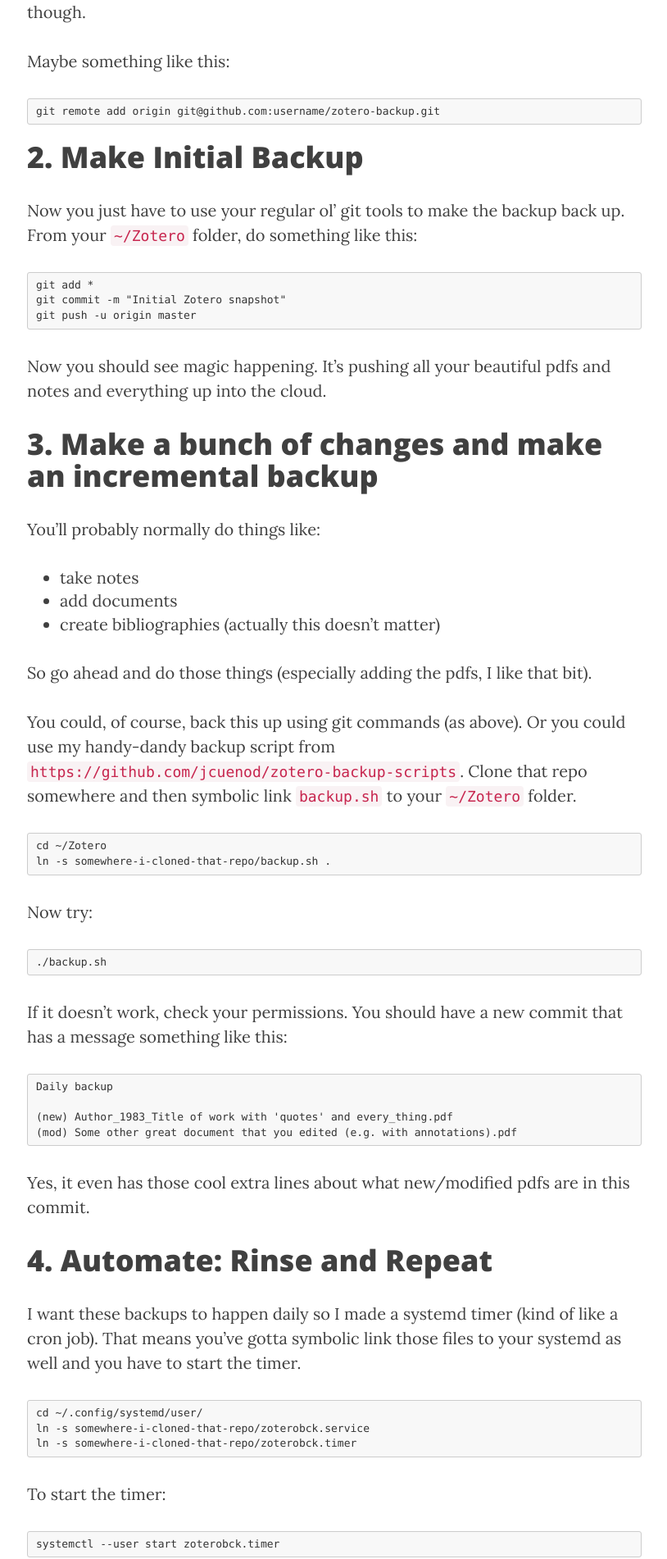
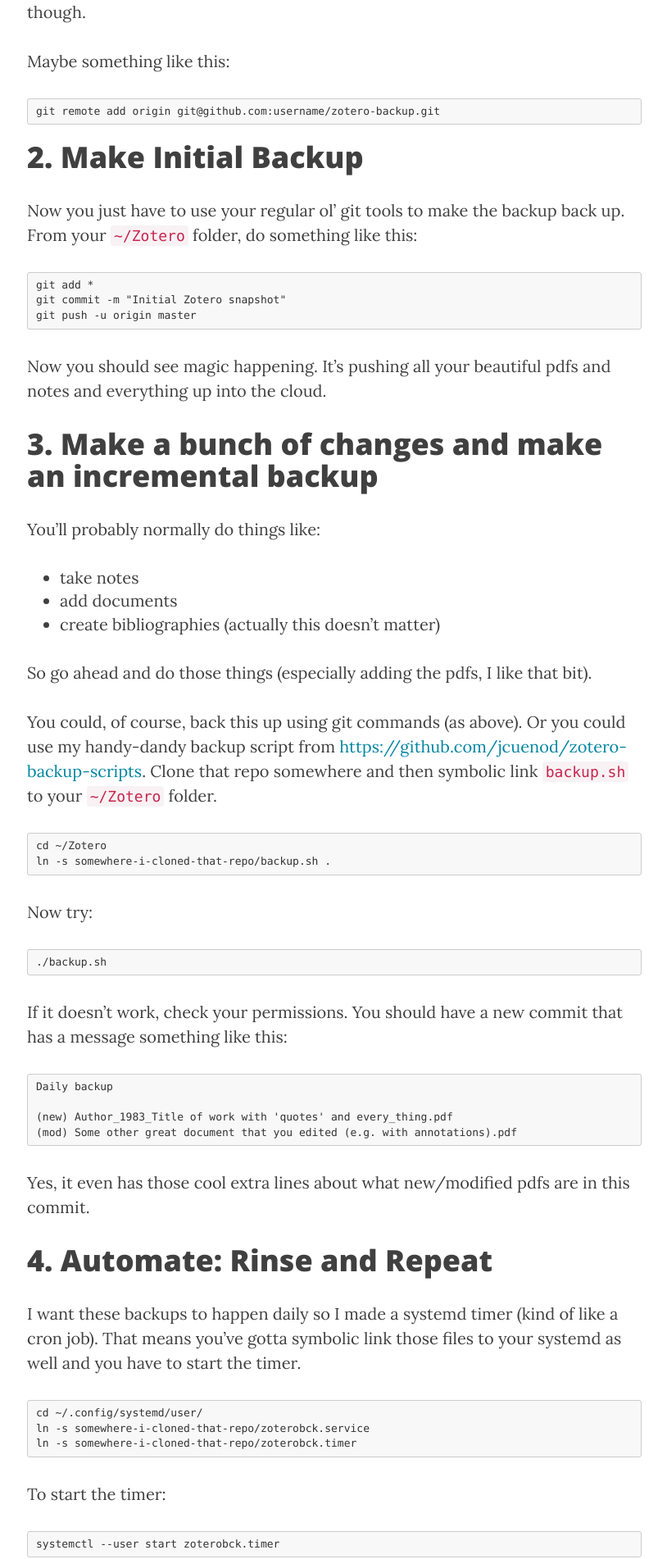
Before and after one commit to jcuenod/bibletech, a Jekyll site: the page built from _posts/2020-06-14-zotero-github-backups.md, in a window 1280 px wide. Shown: the part 1030-2932 px from the top of the page at 82% size, without its empty margins (232-1046 px from the left). Built offline with Jekyll 4.4.1, drawn with Linux system fonts in a browser that asks for light colours; nearby versions of some CDN libraries.

````diff
--- a/_posts/2020-06-14-zotero-github-backups.md
+++ b/_posts/2020-06-14-zotero-github-backups.md
@@ -47,7 +47,7 @@ You'll probably normally do things like:
 
 So go ahead and do those things (especially adding the pdfs, I like that bit).
 
-You could, of course, back this up using git commands (as above). Or you could use my handy-dandy backup script from `https://github.com/jcuenod/zotero-backup-scripts`. Clone that repo somewhere and then symbolic link `backup.sh` to your `~/Zotero` folder.
+You could, of course, back this up using git commands (as above). Or you could use my handy-dandy backup script from <https://github.com/jcuenod/zotero-backup-scripts>. Clone that repo somewhere and then symbolic link `backup.sh` to your `~/Zotero` folder.
 
 ```
 cd ~/Zotero
````
